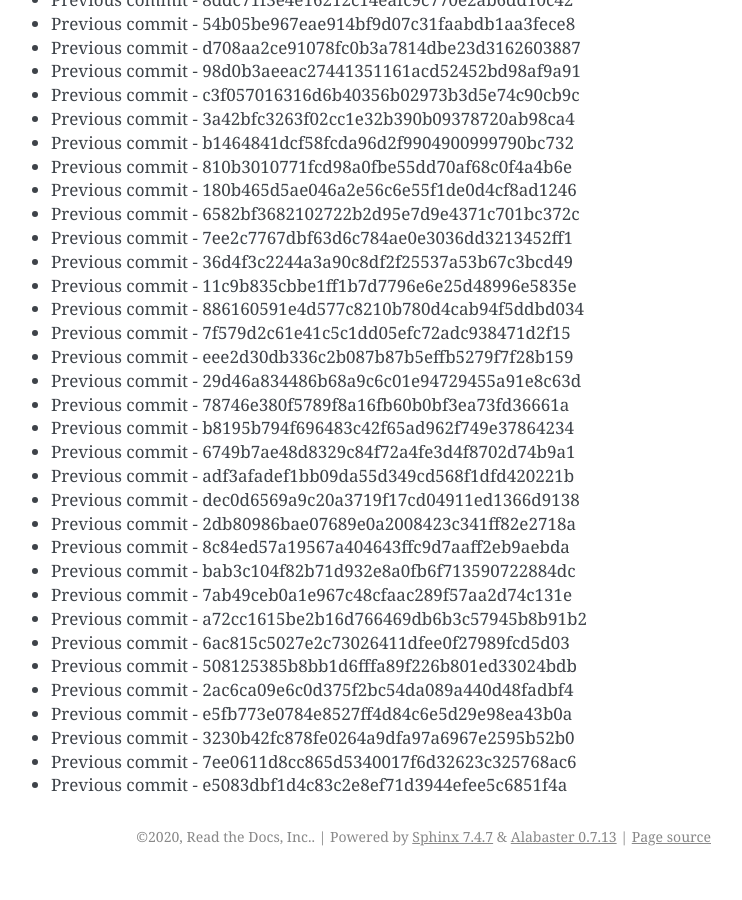
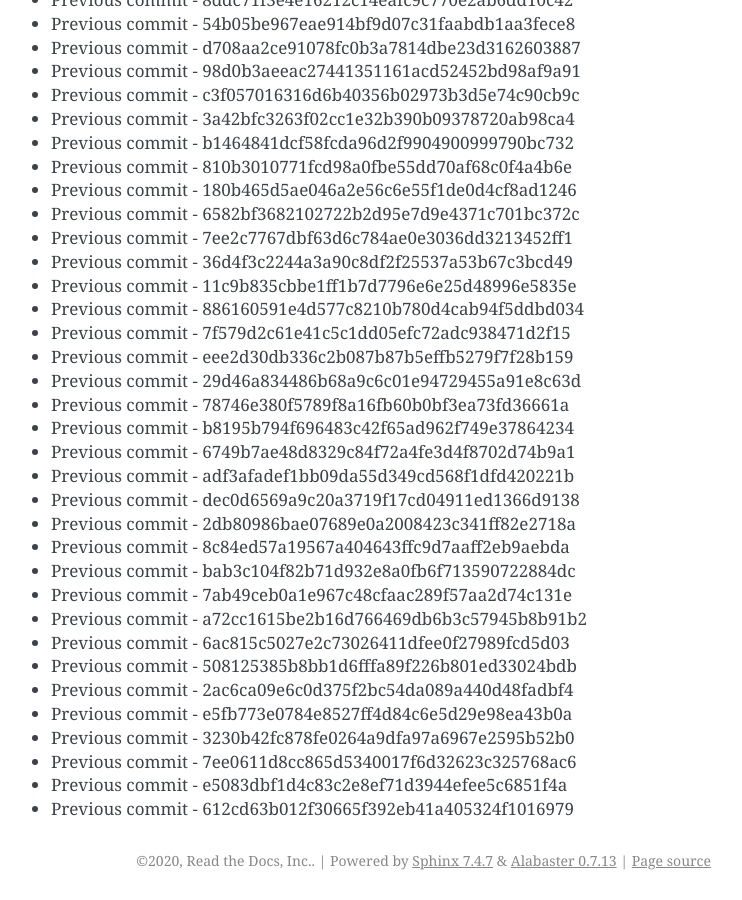
Before and after one commit to readthedocs/rtd-git-stresstest, a Sphinx documentation site: the page built from docs/updates.rst, in a window 1280 px wide and 900 px high, scrolled down 91393 px. Shown: the whole window, without its empty margins (399-1141 px from the left). Built offline with Sphinx 7.4.7, drawn with Linux system fonts in a browser that asks for light colours; before the commit the page ends 92269 px from its top, so only the background shows below that.

Commit message:
Generating commit from previous: 612cd63b012f30665f392eb41a405324f1016979

```diff
--- a/docs/updates.rst
+++ b/docs/updates.rst
@@ -3872,3 +3872,4 @@ It can be tested for any performance characteristics.
 * Previous commit - 3230b42fc878fe0264a9dfa97a6967e2595b52b0
 * Previous commit - 7ee0611d8cc865d5340017f6d32623c325768ac6
 * Previous commit - e5083dbf1d4c83c2e8ef71d3944efee5c6851f4a
+* Previous commit - 612cd63b012f30665f392eb41a405324f1016979
```
